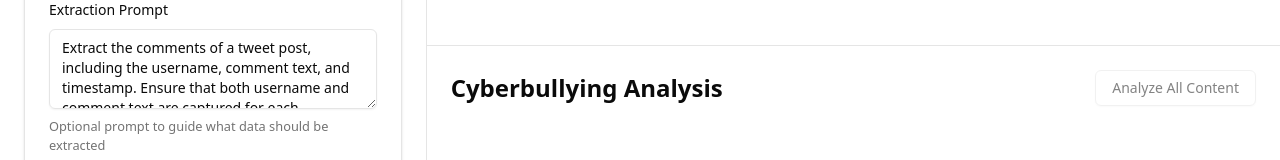
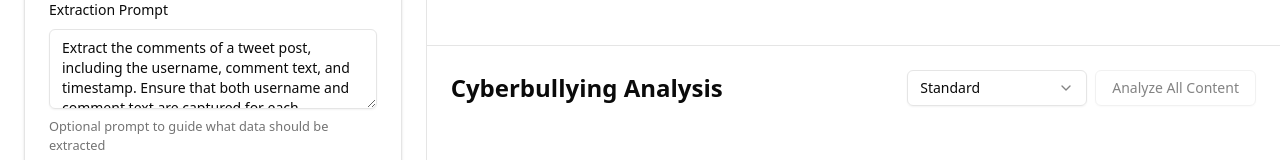
Before and after one commit to jameswong3388/Merciless_Tracker, a Next.js app in the folder frontend/: page / in a window 1280 px wide. Shown: the part 354-514 px from the top of the page. Built offline with nearby package versions, Linux system fonts and the light colour scheme.

Commit message:
Add model selection for cyberbullying analysis on homepage. Introduce Select component for choosing analysis sensitivity levels: standard, sensitive, and relaxed. Update analysis logic to adjust detection thresholds based on selected model, enhancing user control and accuracy of results.

```diff
--- a/frontend/app/page.tsx
+++ b/frontend/app/page.tsx
@@ -12,19 +12,21 @@ import {Card, CardContent, CardDescription, CardHeader, CardTitle} from "@/compo
 import {Form, FormControl, FormDescription, FormField, FormItem, FormLabel,} from "@/components/ui/form";
 import {Switch} from "@/components/ui/switch";
 import {Textarea} from "@/components/ui/textarea";
+import {
+    Select,
+    SelectContent,
+    SelectGroup,
+    SelectItem,
+    SelectLabel,
+    SelectTrigger,
+    SelectValue,
+} from "@/components/ui/select";
 
 // Dynamically import ReactJson (SSR disabled)
 const ReactJson = dynamic(() => import("react18-json-view"), {
     ssr: false,
     loading: () => <p>Loading...</p>,
 });
-
-// Type definitions
-type NodeMeta = {
-    name?: string | number;
-    type: string;
-    parentPath?: (string | number)[];
-};
 
 type FormValues = {
     urls: string[];
@@ -44,11 +46,6 @@ type ExtractResult = {
     sources?: any;
 };
 
-type SelectedPath = {
-    path: (string | number)[];
-    value: any;
-};
-
 export default function Home() {
     // State management
     const [results, setResults] = useState<any[]>([]);
@@ -59,6 +56,7 @@ export default function Home() {
     } | null>(null);
     const [isLoading, setIsLoading] = useState(false);
     const [extractId, setExtractId] = useState<string | null>(null);
+    const [selectedModel, setSelectedModel] = useState("standard");
 
     // React Hook Form setup
     const form = useForm<FormValues>({
@@ -222,7 +220,16 @@ export default function Home() {
         const textToAnalyze = typeof content === "string" ? content : JSON.stringify(content);
 
         // Mock logic: random chance to detect "cyberbullying" if 'bad' is present or random
-        const isCyberbullying = textToAnalyze.toLowerCase().includes("bad") || Math.random() > 0.7;
+        // Add model sensitivity based on selectedModel
+        let threshold = 0.7; // default threshold for standard model
+
+        if (selectedModel === "sensitive") {
+            threshold = 0.5; // more likely to detect cyberbullying
+        } else if (selectedModel === "relaxed") {
+            threshold = 0.9; // less likely to detect cyberbullying
+        }
+
+        const isCyberbullying = textToAnalyze.toLowerCase().includes("bad") || Math.random() > threshold;
         const confidence = Math.round((0.5 + Math.random() * 0.5) * 100) / 100;
 
         setAnalysisResult({isCyberbullying, confidence});
@@ -502,7 +509,20 @@ export default function Home() {
                 <div className="h-1/2 p-6 overflow-y-auto">
                     <div className="flex justify-between items-center mb-6">
                         <h2 className="text-2xl font-bold">Cyberbullying Analysis</h2>
-                        <div className="flex gap-2">
+                        <div className="flex gap-2 items-center">
+                            <Select value={selectedModel} onValueChange={setSelectedModel}>
+                                <SelectTrigger className="w-[180px]">
+                                    <SelectValue placeholder="Select Model" />
+                                </SelectTrigger>
+                                <SelectContent>
+                                    <SelectGroup>
+                                        <SelectLabel>Analysis Models</SelectLabel>
+                                        <SelectItem value="standard">Standard</SelectItem>
+                                        <SelectItem value="sensitive">Sensitive</SelectItem>
+                                        <SelectItem value="relaxed">Relaxed</SelectItem>
+                                    </SelectGroup>
+                                </SelectContent>
+                            </Select>
                             <Button
                                 variant="outline"
                                 onClick={() => {
```
